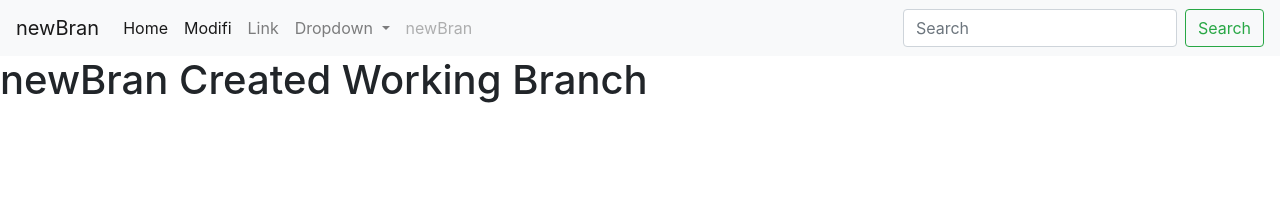
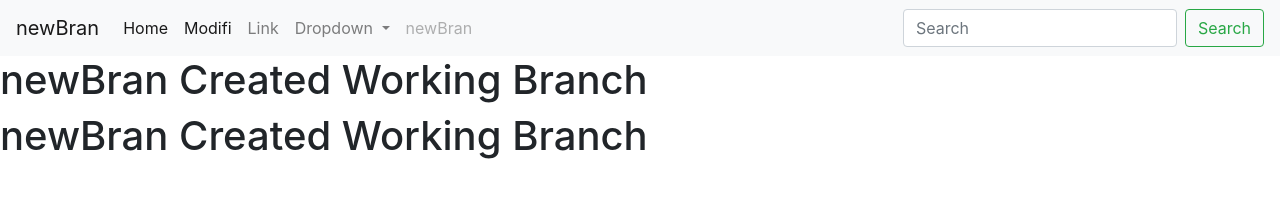
Before and after one commit to imranhossainsajib/Bootstap-4-All-Cod, a plain HTML site: page index.html in a window 1280 px wide. Drawn offline with nearby package versions, Linux system fonts and the light colour scheme.

Commit message:
new duplicat

```diff
--- a/index.html
+++ b/index.html
@@ -50,6 +50,9 @@
       </div>
     </nav>
     <h1>newBran Created Working Branch</h1>
+    <h1>newBran Created Working Branch</h1>
+
+
 
     <!-- Optional JavaScript; choose one of the two! -->
 
```
